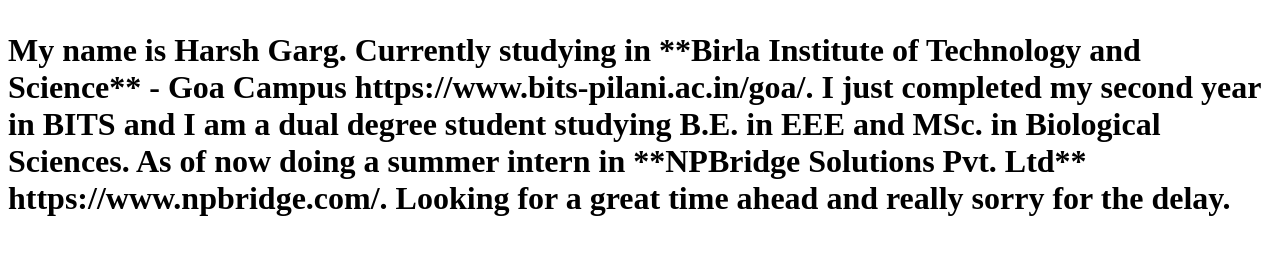
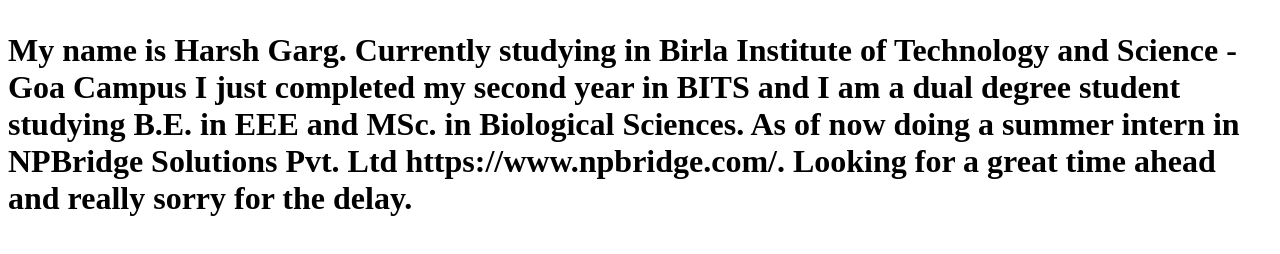
Before and after one commit to Harsh-Garg306/Harsh-Garg306.github.io, a plain HTML site: page index1.html in a window 1280 px wide. Drawn offline with Linux system fonts and the light colour scheme.

Commit message:
Update index1.html

```diff
--- a/index1.html
+++ b/index1.html
@@ -4,6 +4,6 @@
 <h1><Hello Everyone.</h1>
 <h2This is Harsh Garg.</h2>
 <p>My name is Harsh Garg.
-Currently studying in **Birla Institute of Technology and Science** - Goa Campus https://www.bits-pilani.ac.in/goa/.
-I just completed my second year in BITS and I am a dual degree student studying B.E. in EEE and MSc. in Biological Sciences. As of now doing a summer intern in **NPBridge Solutions Pvt. Ltd** https://www.npbridge.com/.
+Currently studying in Birla Institute of Technology and Science - Goa Campus
+I just completed my second year in BITS and I am a dual degree student studying B.E. in EEE and MSc. in Biological Sciences. As of now doing a summer intern in NPBridge Solutions Pvt. Ltd https://www.npbridge.com/.
 Looking for a great time ahead and really sorry for the delay.</p>
```
